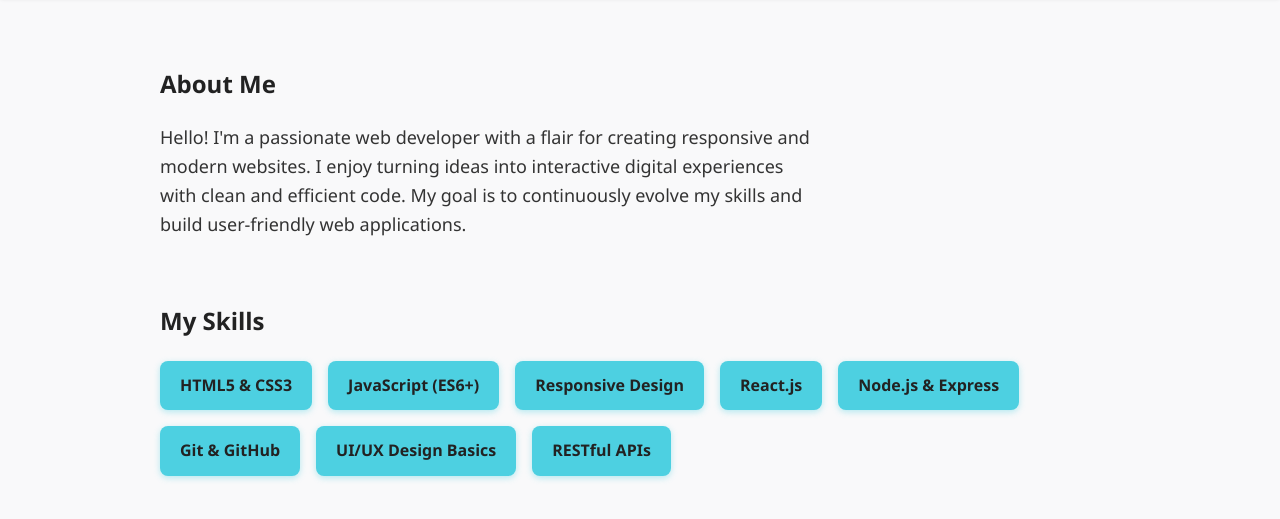
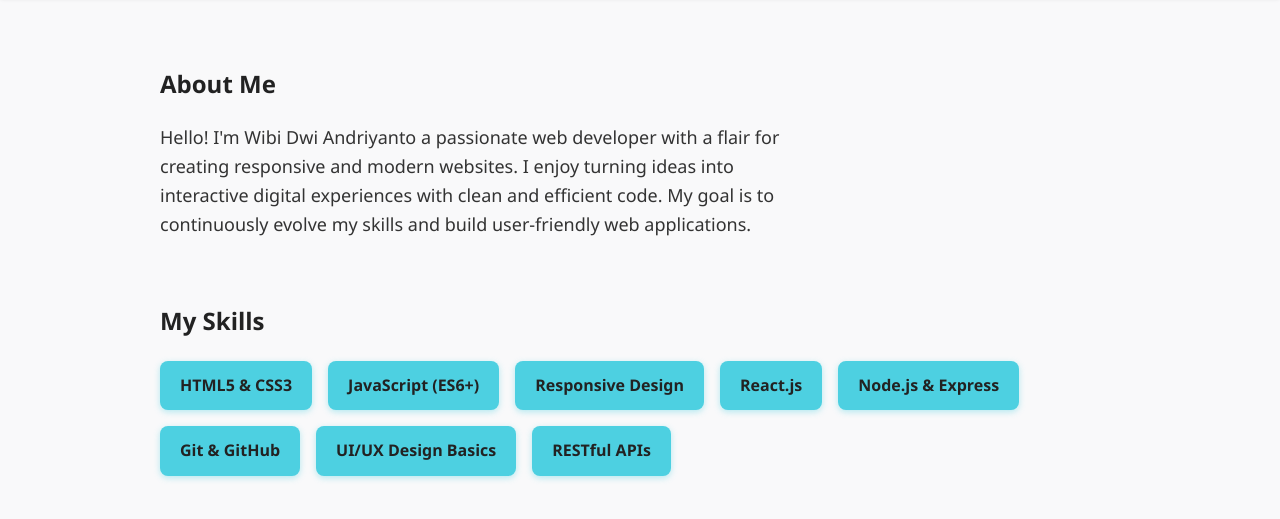
Before and after one commit to Wibi-11/wibi0009.github.io, a plain HTML site: page websederhana/index.html in a window 1280 px wide. Shown: the part 59-578 px from the top of the page. Drawn offline with Linux system fonts and the light colour scheme.

Commit message:
index.html

```diff
--- a/websederhana/index.html
+++ b/websederhana/index.html
@@ -138,7 +138,7 @@
 <main>
   <section id="about" tabindex="0" aria-label="About Section">
     <h1>About Me</h1>
-    <p>Hello! I'm a passionate web developer with a flair for creating responsive and modern websites. I enjoy turning ideas into interactive digital experiences with clean and efficient code. My goal is to continuously evolve my skills and build user-friendly web applications.</p>
+    <p>Hello! I'm Wibi Dwi Andriyanto a passionate web developer with a flair for creating responsive and modern websites. I enjoy turning ideas into interactive digital experiences with clean and efficient code. My goal is to continuously evolve my skills and build user-friendly web applications.</p>
   </section>
   <section id="skill" tabindex="0" aria-label="Skill Section">
     <h2>My Skills</h2>
```
